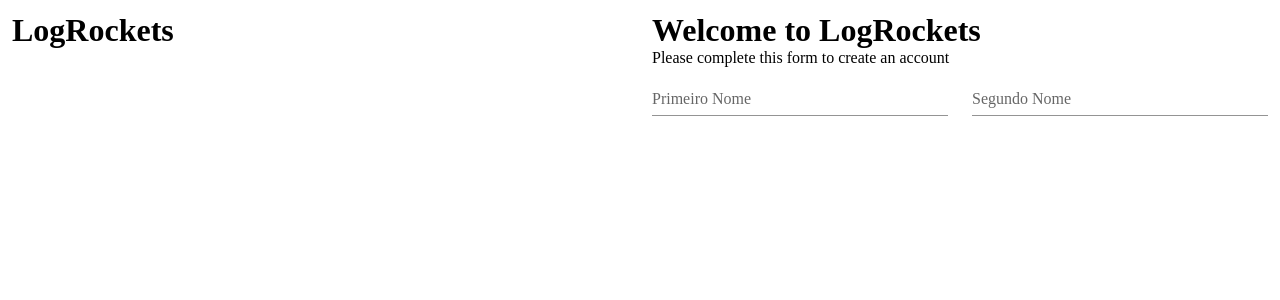
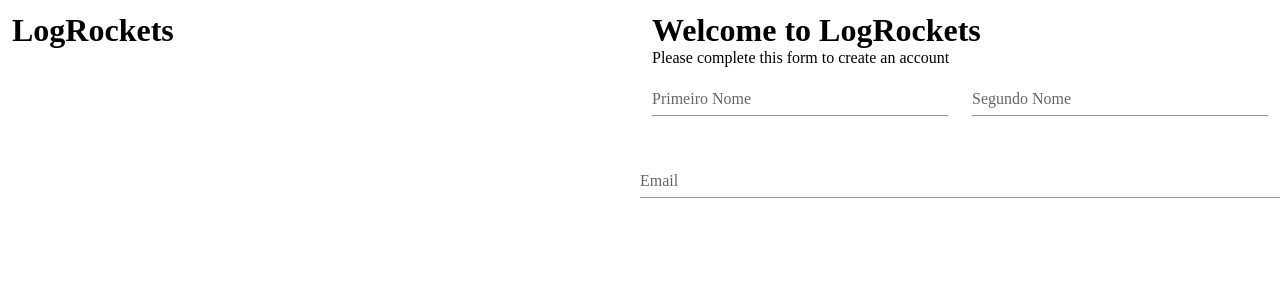
Before and after one commit to Edivansanto5/telaLoginComvuetify, a Vue app in the folder formulario-vuetify/: page / in a window 1280 px wide. Shown: the top 300 px of the page. Built offline with nearby package versions, Linux system fonts and the light colour scheme.

Commit message:
finalizando validação

```diff
--- a/formulario-vuetify/src/components/RegistrationForm.vue
+++ b/formulario-vuetify/src/components/RegistrationForm.vue
@@ -18,7 +18,7 @@
             <p>Please complete this form to create an account</p>
 
             <v-form ref="form" class="mx-2" lazy-validation>
-               <v-row>
+                <v-row>
                   <v-col cols="6">
                      <v-text-field v-model="firstname" :rules="nameRules" label="Primeiro Nome"></v-text-field>
                   </v-col>
@@ -26,6 +26,13 @@
                   <v-col cols="6">
                      <v-text-field v-model="lastname" :rules="nameRules" label="Segundo Nome"></v-text-field>
                   </v-col>
+
+                  <v-row>
+                     <v-col cols="12">
+                        <v-text-field v-model="email" :rules="emailRules" label="Email" required />
+                     </v-col>
+                  </v-row>
+
                </v-row>
             </v-form>
 
@@ -39,8 +46,14 @@
 
 
 <script>
-
-export default {
-   name:'RegistrationForm'
-}
+      export default{
+         data(){
+            return{
+               firstname: '',
+               lastname: '',
+               nameRules: [v => !!v || 'O nome é obrigatório',v => (v && v.length <= 10) ||
+                'O nome deve ter menos de 10 caracteres',],
+            }
+         }
+      }
 </script>
```
